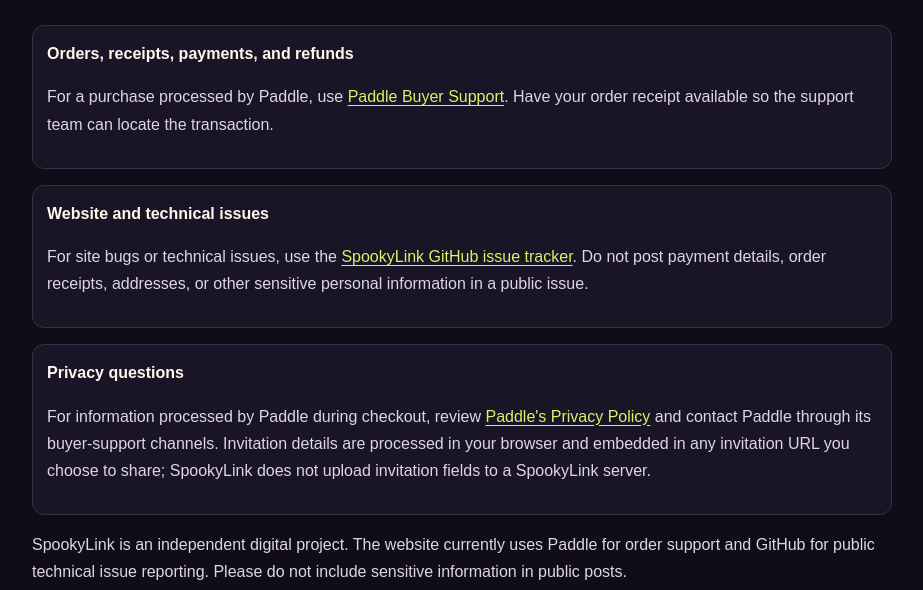
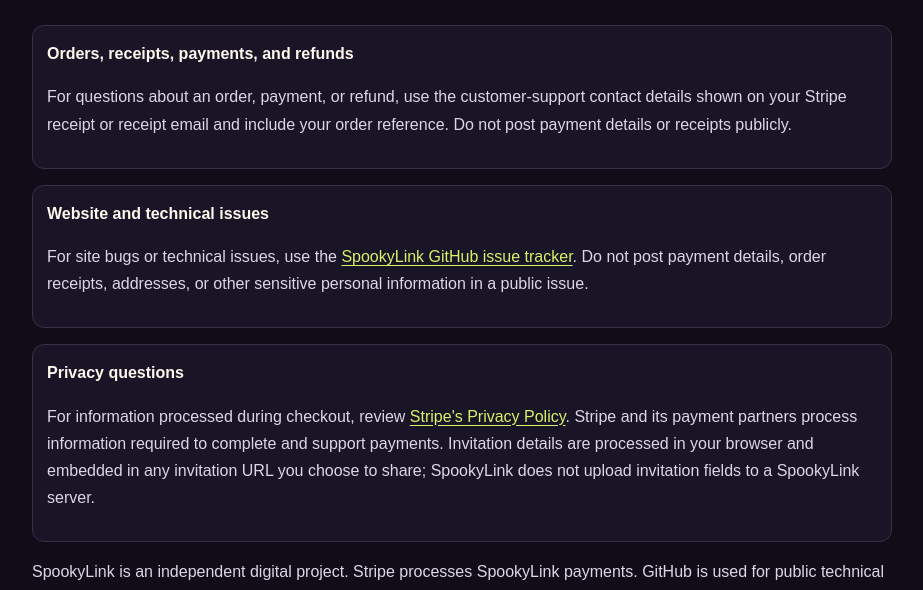
Before and after one commit to flaviosilva-create/spookylink, a plain HTML site: page contact.html in a window 1280 px wide. Shown: the part 210-800 px from the top of the page, without its empty margins (178-1101 px from the left). Drawn offline with Linux system fonts and the light colour scheme.

Commit message:
Align customer-facing policy with Stripe invitation checkout

```diff
--- a/contact.html
+++ b/contact.html
@@ -1,7 +1,7 @@
 <!doctype html><html lang="en"><head><meta charset="utf-8"><meta name="viewport" content="width=device-width,initial-scale=1"><meta name="theme-color" content="#100d19"><style>
 :root{color-scheme:dark;--bg:#100d19;--panel:#191426;--cream:#fff8ed;--muted:#b9afc9;--orange:#ff743d;--lime:#d6f36a;--line:#393047}*{box-sizing:border-box}body{margin:0;background:var(--bg);color:var(--cream);font:16px/1.7 Arial,Helvetica,sans-serif}a{color:var(--lime);text-underline-offset:3px}.wrap{width:min(860px,calc(100% - 32px));margin:auto}.nav{padding:20px 0;border-bottom:1px solid #ffffff1c;display:flex;justify-content:space-between;align-items:center;gap:12px}.brand{font-weight:800;font-size:20px;color:var(--cream);text-decoration:none}.brand span{color:var(--orange)}main{padding:42px 0 64px}h1{font-size:clamp(32px,5vw,48px);line-height:1.15;margin:0 0 8px}p{color:#ded6e7}.updated{color:var(--muted);font-size:13px;margin-bottom:28px}.warning{padding:16px;border:1px solid var(--orange);border-radius:12px;background:#ff743d12}.field{margin:16px 0;padding:14px;border:1px solid var(--line);border-radius:12px;background:var(--panel)}.field code{overflow-wrap:anywhere;color:var(--lime)}.footer{border-top:1px solid #ffffff1c;padding:22px 0;color:var(--muted);font-size:12px}.links{display:flex;flex-wrap:wrap;gap:14px;margin-top:8px}@media(max-width:520px){.nav{align-items:flex-start;flex-direction:column}main{padding-top:28px}}
 </style><meta name="description" content="Contact SpookyLink support"><title>Contact & Support — SpookyLink</title></head><body><header class="wrap nav"><a class="brand" href="index.html">✦ spooky<span>link</span></a><a href="index.html">← Back to SpookyLink</a></header><main class="wrap"><h1>Contact & Support</h1><p class="updated">Support for SpookyLink digital purchases and the website.</p>
-<div class="field"><strong>Orders, receipts, payments, and refunds</strong><p>For a purchase processed by Paddle, use <a href="https://paddle.net/" target="_blank" rel="noopener">Paddle Buyer Support</a>. Have your order receipt available so the support team can locate the transaction.</p></div>
+<div class="field"><strong>Orders, receipts, payments, and refunds</strong><p>For questions about an order, payment, or refund, use the customer-support contact details shown on your Stripe receipt or receipt email and include your order reference. Do not post payment details or receipts publicly.</p></div>
 <div class="field"><strong>Website and technical issues</strong><p>For site bugs or technical issues, use the <a href="https://github.com/flaviosilva-create/spookylink/issues" target="_blank" rel="noopener">SpookyLink GitHub issue tracker</a>. Do not post payment details, order receipts, addresses, or other sensitive personal information in a public issue.</p></div>
-<div class="field"><strong>Privacy questions</strong><p>For information processed by Paddle during checkout, review <a href="https://www.paddle.com/legal/privacy" target="_blank" rel="noopener">Paddle's Privacy Policy</a> and contact Paddle through its buyer-support channels. Invitation details are processed in your browser and embedded in any invitation URL you choose to share; SpookyLink does not upload invitation fields to a SpookyLink server.</p></div>
-<p>SpookyLink is an independent digital project. The website currently uses Paddle for order support and GitHub for public technical issue reporting. Please do not include sensitive information in public posts.</p></main><footer class="footer"><div class="wrap">© 2026 SpookyLink<div class="links"><a href="terms.html">Terms</a><a href="privacy.html">Privacy</a><a href="refunds.html">Refunds</a><a href="contact.html">Contact</a></div></div></footer></body></html>
+<div class="field"><strong>Privacy questions</strong><p>For information processed during checkout, review <a href="https://stripe.com/privacy" target="_blank" rel="noopener">Stripe's Privacy Policy</a>. Stripe and its payment partners process information required to complete and support payments. Invitation details are processed in your browser and embedded in any invitation URL you choose to share; SpookyLink does not upload invitation fields to a SpookyLink server.</p></div>
+<p>SpookyLink is an independent digital project. Stripe processes SpookyLink payments. GitHub is used for public technical issue reporting. Please do not include sensitive information in public posts.</p></main><footer class="footer"><div class="wrap">© 2026 SpookyLink<div class="links"><a href="terms.html">Terms</a><a href="privacy.html">Privacy</a><a href="refunds.html">Refunds</a><a href="contact.html">Contact</a></div></div></footer></body></html>
```
